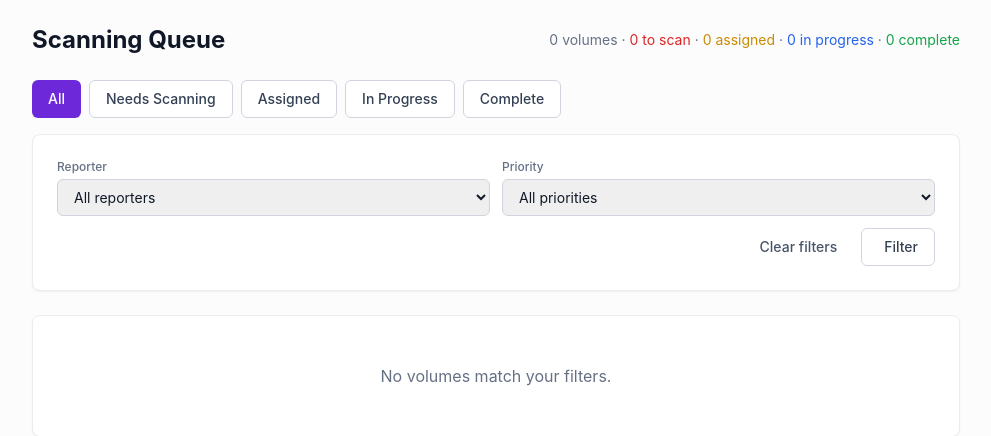
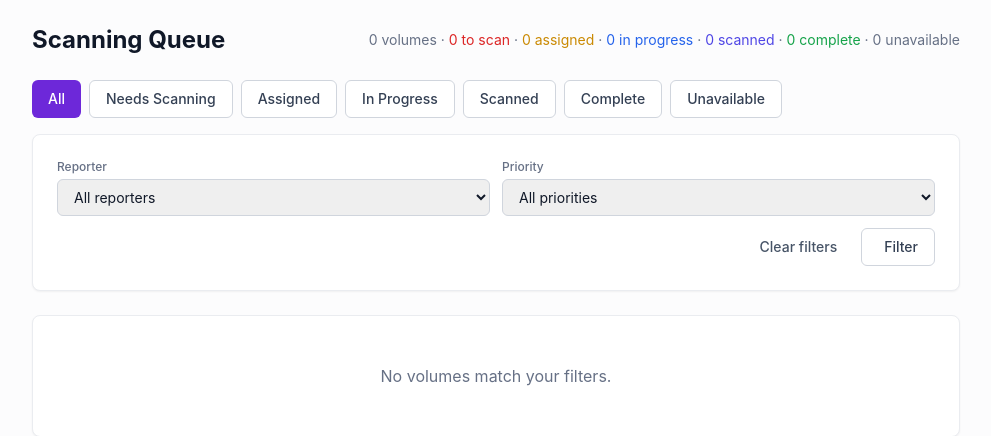
Before and after one commit to freelawproject/scanning, a Django app: page /queue/ in a window 1280 px wide. Shown: the top 436 px of the page, without its empty margins (144-1135 px from the left). Run offline with Django 5.2, Linux system fonts and the light colour scheme; the visitor is signed in with stand-in values (Sample User, id 1); data comes from the database, SQL or seed files in the repository; data that the repository does not hold is empty; style sheets or scripts are compiled from the project's sources; parts of the project's set-up code (start-up, migrations or seed data) failed here and were passed over; some libraries are stand-ins or nearby versions.

Commit message:
fix(scanning): show scanned and unavailable volumes in queue stats

```diff
--- a/scanning/templates/scanning/queue.html
+++ b/scanning/templates/scanning/queue.html
@@ -11,7 +11,9 @@
     <span class="text-red-600 dark:text-red-400">{{ stats.needs_scanning }} to scan</span> &middot;
     <span class="text-yellow-600 dark:text-yellow-400">{{ stats.assigned }} assigned</span> &middot;
     <span class="text-blue-600 dark:text-blue-400">{{ stats.scanning }} in progress</span> &middot;
-    <span class="text-green-600 dark:text-green-400">{{ stats.complete }} complete</span>
+    <span class="text-indigo-600 dark:text-indigo-400">{{ stats.scanned }} scanned</span> &middot;
+    <span class="text-green-600 dark:text-green-400">{{ stats.complete }} complete</span> &middot;
+    <span class="text-gray-500 dark:text-gray-400">{{ stats.unavailable }} unavailable</span>
   </div>
 </div>
 
@@ -25,8 +27,12 @@
      class="{% if status_filter == 'assigned' %}btn-primary{% else %}btn-outline{% endif %} text-sm">Assigned</a>
   <a href="{% url 'queue' %}{% url_replace status='scanning' %}"
      class="{% if status_filter == 'scanning' %}btn-primary{% else %}btn-outline{% endif %} text-sm">In Progress</a>
+  <a href="{% url 'queue' %}{% url_replace status='scanned' %}"
+     class="{% if status_filter == 'scanned' %}btn-primary{% else %}btn-outline{% endif %} text-sm">Scanned</a>
   <a href="{% url 'queue' %}{% url_replace status='complete' %}"
      class="{% if status_filter == 'complete' %}btn-primary{% else %}btn-outline{% endif %} text-sm">Complete</a>
+  <a href="{% url 'queue' %}{% url_replace status='unavailable' %}"
+     class="{% if status_filter == 'unavailable' %}btn-primary{% else %}btn-outline{% endif %} text-sm">Unavailable</a>
 </div>
 
 <!-- Filters -->
--- a/scanning/views.py
+++ b/scanning/views.py
@@ -399,7 +399,9 @@ def queue_view(request: HttpRequest) -> HttpResponse:
                 "needs_scanning": by_status.get("needs_scanning", 0),
                 "assigned": by_status.get("assigned", 0),
                 "scanning": by_status.get("scanning", 0),
+                "scanned": by_status.get("scanned", 0),
                 "complete": by_status.get("complete", 0),
+                "unavailable": by_status.get("unavailable", 0),
             },
             "queue_statuses": QueueStatus.choices,
             "priorities": Priority.choices,
```
